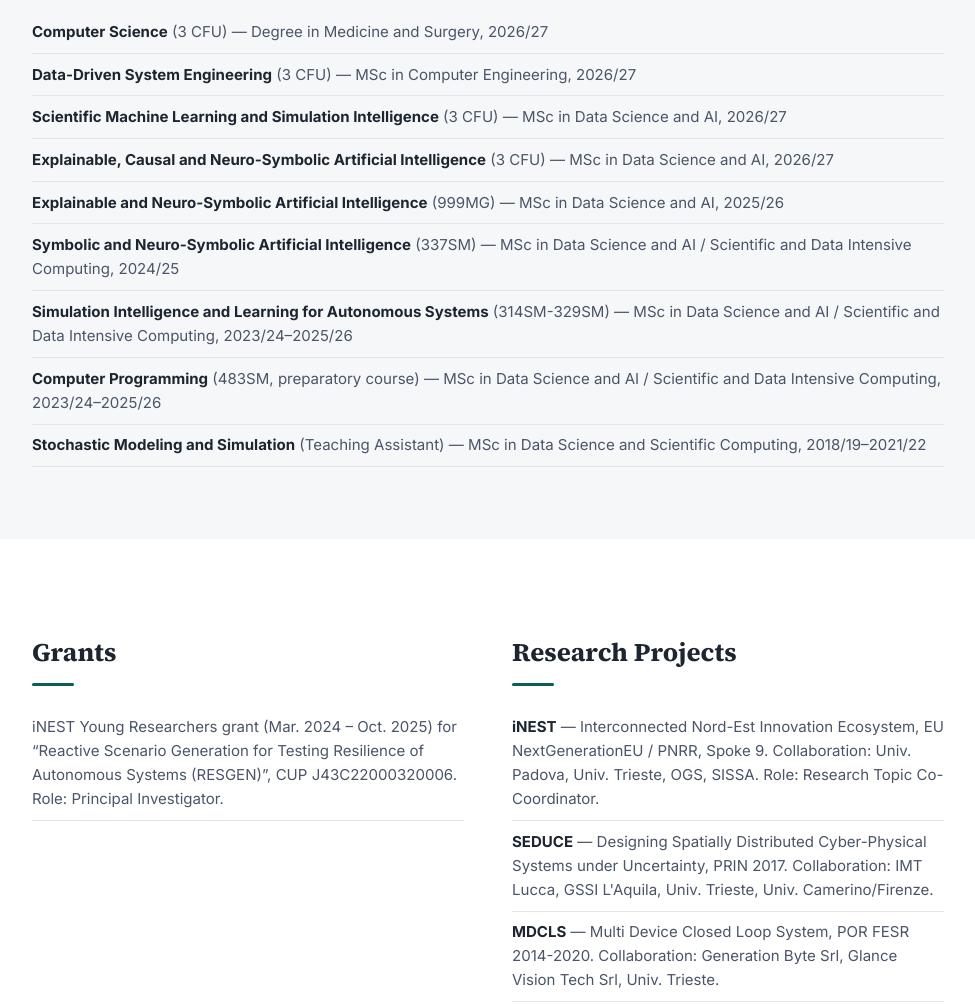
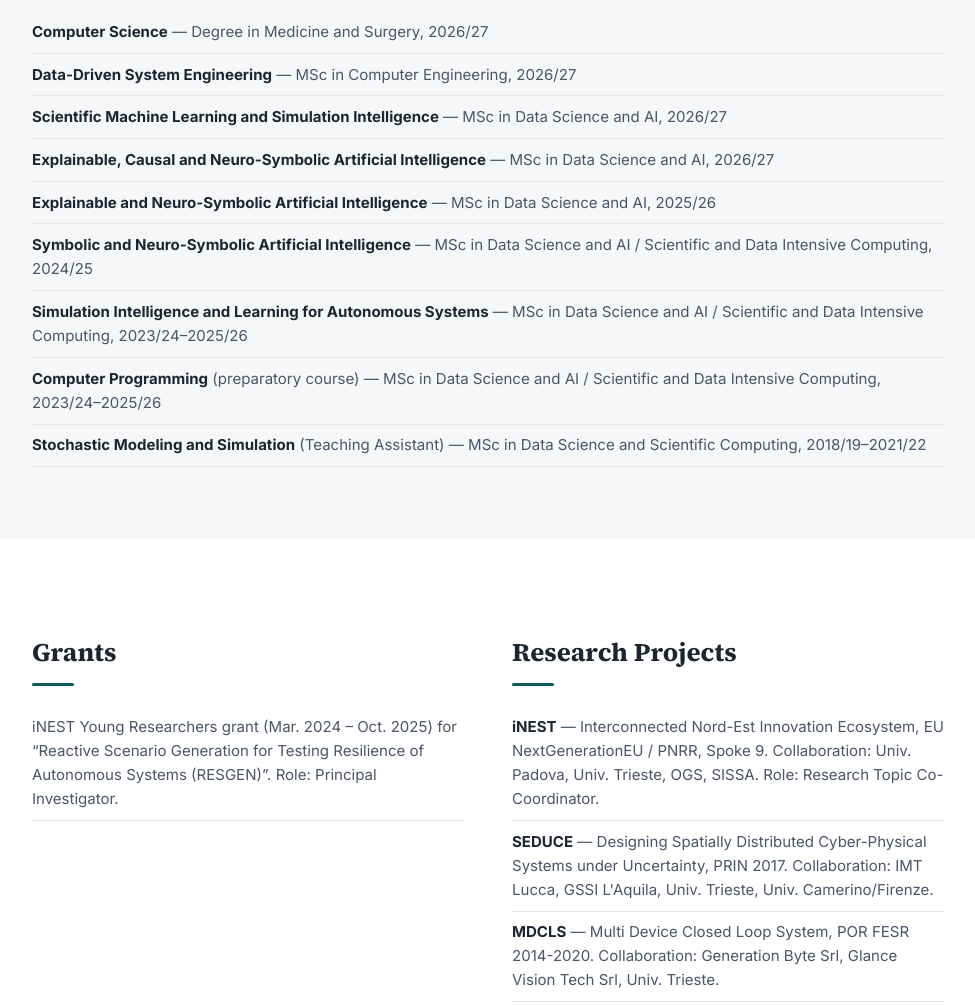
Before and after one commit to francescacairoli/francescacairoli.github.io, a plain HTML site: page index.html in a window 1280 px wide. Shown: the part 5860-6865 px from the top of the page, without its empty margins (152-1127 px from the left). Drawn offline with Linux system fonts and the light colour scheme.

Commit message:
Remove CUP code from grant and course codes from Teaching list

```diff
--- a/index.html
+++ b/index.html
@@ -273,14 +273,14 @@
     <div class="container">
       <h2>Teaching</h2>
       <ul class="plain-list">
-        <li><strong>Computer Science</strong> (3 CFU) — Degree in Medicine and Surgery, 2026/27</li>
-        <li><strong>Data-Driven System Engineering</strong> (3 CFU) — MSc in Computer Engineering, 2026/27</li>
-        <li><strong>Scientific Machine Learning and Simulation Intelligence</strong> (3 CFU) — MSc in Data Science and AI, 2026/27</li>
-        <li><strong>Explainable, Causal and Neuro-Symbolic Artificial Intelligence</strong> (3 CFU) — MSc in Data Science and AI, 2026/27</li>
-        <li><strong>Explainable and Neuro-Symbolic Artificial Intelligence</strong> (999MG) — MSc in Data Science and AI, 2025/26</li>
-        <li><strong>Symbolic and Neuro-Symbolic Artificial Intelligence</strong> (337SM) — MSc in Data Science and AI / Scientific and Data Intensive Computing, 2024/25</li>
-        <li><strong>Simulation Intelligence and Learning for Autonomous Systems</strong> (314SM-329SM) — MSc in Data Science and AI / Scientific and Data Intensive Computing, 2023/24–2025/26</li>
-        <li><strong>Computer Programming</strong> (483SM, preparatory course) — MSc in Data Science and AI / Scientific and Data Intensive Computing, 2023/24–2025/26</li>
+        <li><strong>Computer Science</strong> — Degree in Medicine and Surgery, 2026/27</li>
+        <li><strong>Data-Driven System Engineering</strong> — MSc in Computer Engineering, 2026/27</li>
+        <li><strong>Scientific Machine Learning and Simulation Intelligence</strong> — MSc in Data Science and AI, 2026/27</li>
+        <li><strong>Explainable, Causal and Neuro-Symbolic Artificial Intelligence</strong> — MSc in Data Science and AI, 2026/27</li>
+        <li><strong>Explainable and Neuro-Symbolic Artificial Intelligence</strong> — MSc in Data Science and AI, 2025/26</li>
+        <li><strong>Symbolic and Neuro-Symbolic Artificial Intelligence</strong> — MSc in Data Science and AI / Scientific and Data Intensive Computing, 2024/25</li>
+        <li><strong>Simulation Intelligence and Learning for Autonomous Systems</strong> — MSc in Data Science and AI / Scientific and Data Intensive Computing, 2023/24–2025/26</li>
+        <li><strong>Computer Programming</strong> (preparatory course) — MSc in Data Science and AI / Scientific and Data Intensive Computing, 2023/24–2025/26</li>
         <li><strong>Stochastic Modeling and Simulation</strong> (Teaching Assistant) — MSc in Data Science and Scientific Computing, 2018/19–2021/22</li>
       </ul>
     </div>
@@ -292,7 +292,7 @@
       <div>
         <h2>Grants</h2>
         <ul class="plain-list">
-          <li>iNEST Young Researchers grant (Mar. 2024 – Oct. 2025) for “Reactive Scenario Generation for Testing Resilience of Autonomous Systems (RESGEN)”, CUP J43C22000320006. Role: Principal Investigator.</li>
+          <li>iNEST Young Researchers grant (Mar. 2024 – Oct. 2025) for “Reactive Scenario Generation for Testing Resilience of Autonomous Systems (RESGEN)”. Role: Principal Investigator.</li>
         </ul>
       </div>
       <div>
```
